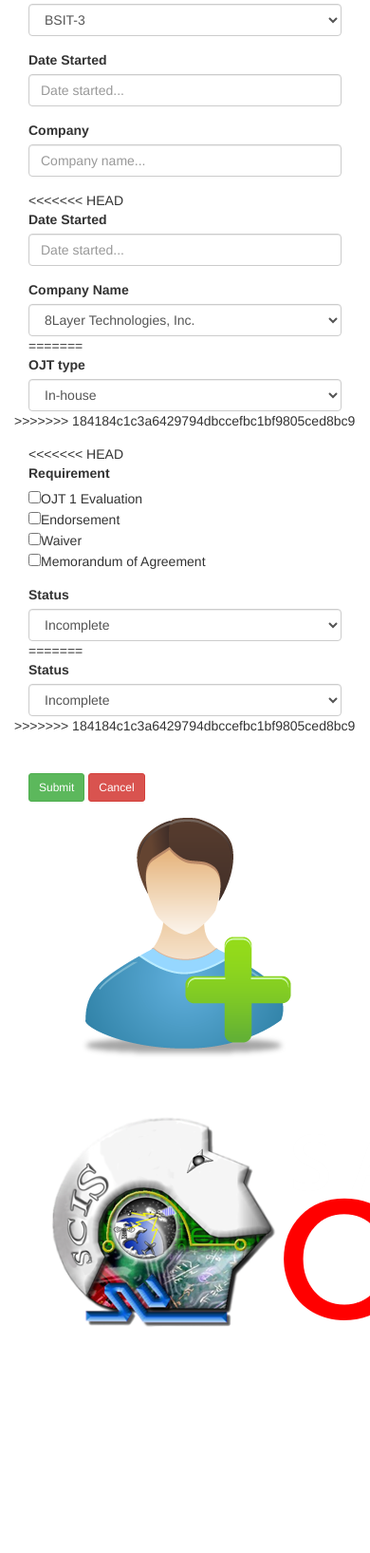
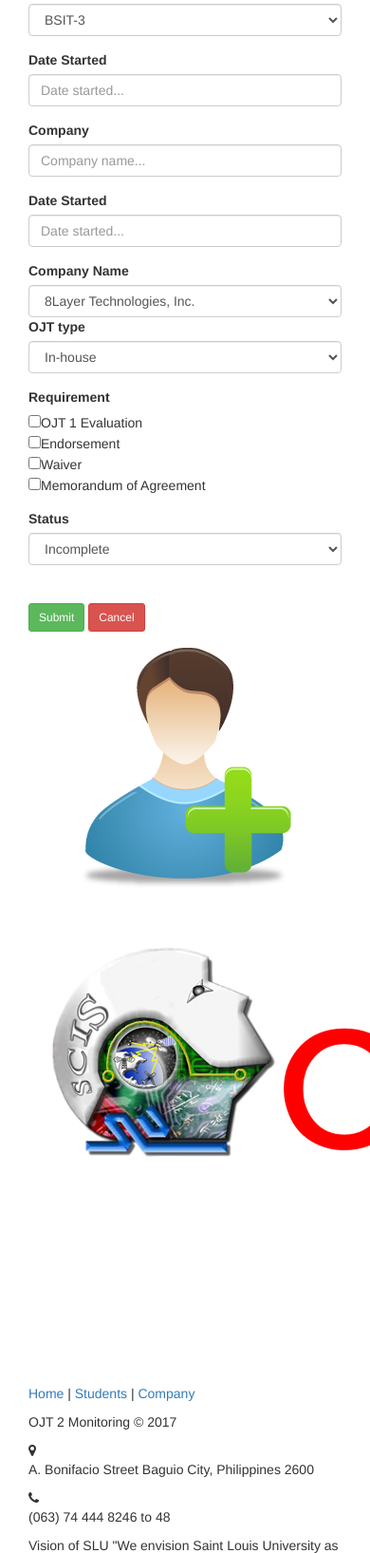
Before and after one commit to IsmaelLangit/OJTMonitoring, a PHP site: page /add.php in a window 390 px wide; the page is wider, and only the part inside the window is pictured. Shown: the part 265-1900 px from the top of that part at 95% size. Run offline with PHP 8.4, Linux system fonts and the light colour scheme; data comes from the database, SQL or seed files in the repository; some libraries are stand-ins or nearby versions.

Commit message:
Modified code

```diff
--- a/add.php
+++ b/add.php
@@ -124,7 +124,7 @@ include("connect.php");
 						</div>
 					</div>
 
-<<<<<<< HEAD
+
 				<div class="form-group">
 					<label class="col-sm-3 control-label">Date Started</label>
 					<div class="col-sm-4">
@@ -143,7 +143,7 @@ include("connect.php");
 						}
 						echo "</select>";
 					?>
-=======
+
 					<div class="form-group">
 						<label class="col-sm-4 control-label">OJT type</label>
 						<div class="col-sm-8">
@@ -152,10 +152,10 @@ include("connect.php");
 								<option value="Company-based">Company-based</option>
 							</select>
 						</div>
->>>>>>> 184184c1c3a6429794dbccefbc1bf9805ced8bc9
+
 					</div>
 
-<<<<<<< HEAD
+
 				<div class="form-group">
 					<label class="col-sm-3 control-label">Requirement</label>
 					<div class="col-sm-4">
@@ -167,14 +167,6 @@ include("connect.php");
 				</div>
 
 
-				<div class="form-group">
-					<label class="col-sm-3 control-label">Status</label>
-					<div class="col-sm-2">
-						<select name="status" class="form-control">
-                            <option value="Incomplete">Incomplete</option>
-							<option value="Complete">Complete</option>
-						</select>
-=======
 					<div class="form-group">
 						<label class="col-sm-4 control-label">Status</label>
 						<div class="col-sm-8">
@@ -183,7 +175,6 @@ include("connect.php");
 								<option value="Complete">Complete</option>
 							</select>
 						</div>
->>>>>>> 184184c1c3a6429794dbccefbc1bf9805ced8bc9
 					</div>
 
 					<div class="form-group">
```
